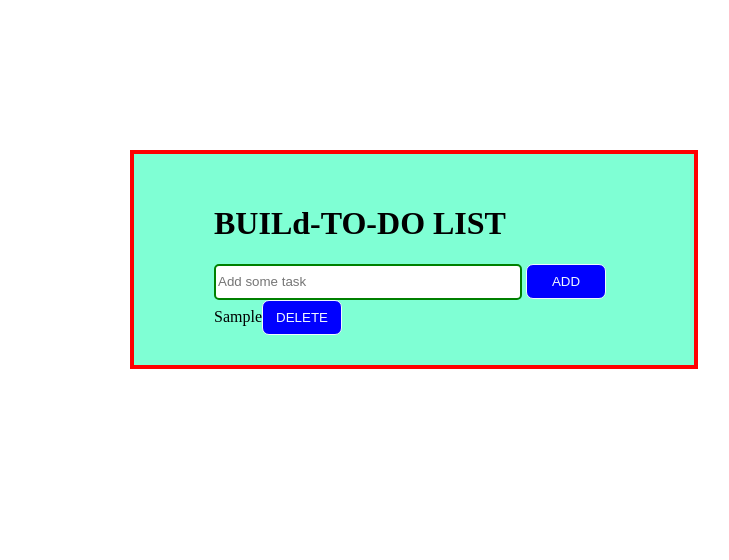
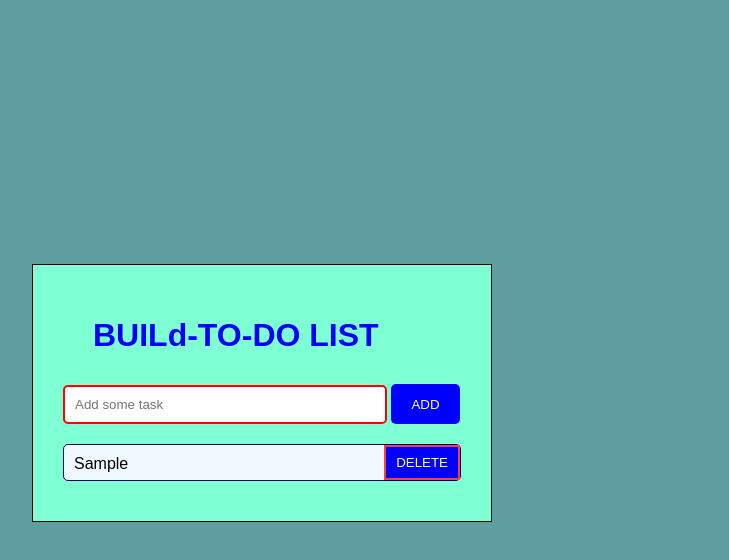
Before and after one commit to RamkumarR03/BUILD-TO-DO-LIST, a plain HTML site: page index.html in a window 1280 px wide. Both pictures are taken after typing "Sample" into the empty fields and a click on the button "ADD". Shown: the whole page, without its empty margins (378-1107 px from the left). Drawn offline with Linux system fonts and the light colour scheme.

Commit message:
Update style.css

```diff
--- a/style.css
+++ b/style.css
@@ -1,27 +1,64 @@
+body {
+    font-family: Arial, sans-serif;
+    display: flex;
+    justify-content: center;
+    align-items: center;
+    height: 100vh;
+    flex-direction: column;
+    background-color: cadetblue;
+}
 .container{
-    border:4px solid red;
-    margin: 150px 500px;
-    padding: 30px 80px;
-    background-color:aquamarine;
-    width: 400px;
+    border: 1px solid;
+    background-color: aquamarine;
+    padding: 30px;
+    margin-bottom: 30px;
 }
-.container input{
+h1{
+    margin-left: 30px;
+    color: blue;
+}
+#taskInput {
+    padding: 10px;
+    margin: 10px 0;
     width: 300px;
-    height: 30px;
-    border: 2px solid green;
+    border: 2px solid red;
     border-radius: 5px;
 }
-.container button{
-    width:80px;
+#taskInput:hover{
+    background-color: rgb(243, 198, 198);
+}
+#addTaskButton {
+    padding: 10px 20px;
+    background-color: blue;
+    color: white;
+    border: none;
+    cursor: pointer;
+    height: 40px;
+    border-radius: 5px;
+}
+#addTaskButton:hover{
+    background-color: darkred;
+}
+.task {
+    display: flex;
+    justify-content: space-between;
+    width: 400px;
+    border: 1px solid rgb(5, 2, 95);
+    margin: 10px 0;
+    width: 396px;
+    border-radius: 5px;
     height: 35px;
-    border: 1px solid;
-    border-radius: 7px;
+    background-color: aliceblue;
+}
+.deleteButton {
     background-color: blue;
-    color:aliceblue
+    color: white; border: 2px solid rgb(248, 64, 64);
+    cursor: pointer;
+    padding: 5px 10px;
 }
-.container button:hover{
-    background-color: rgb(245, 0, 0);
+.deleteButton:hover{
+    background-color: darkred;
 }
-.container input:hover{
-    background-color: rgb(160, 247, 102);
+span{
+    padding: 10px;
 }
```
